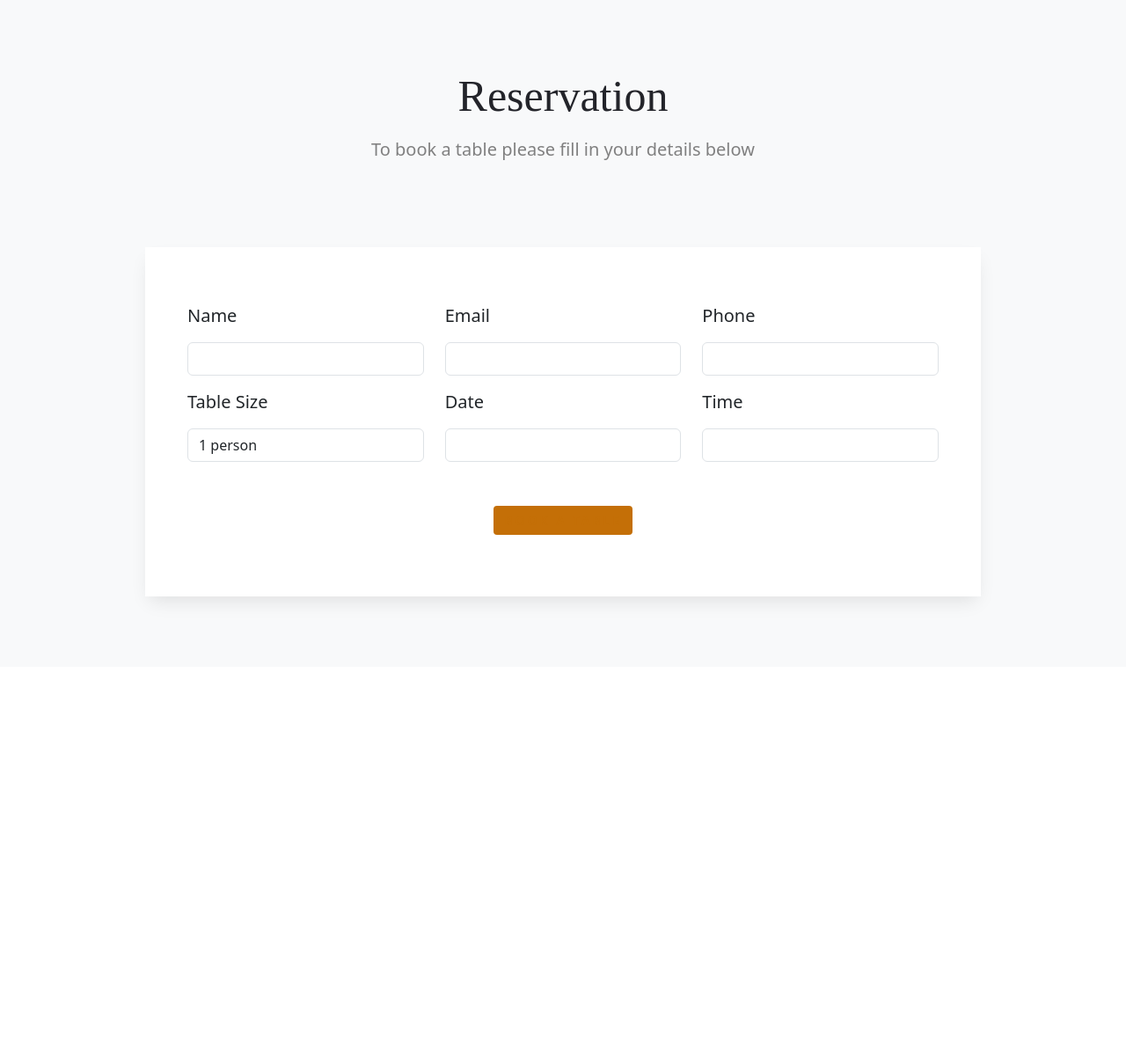
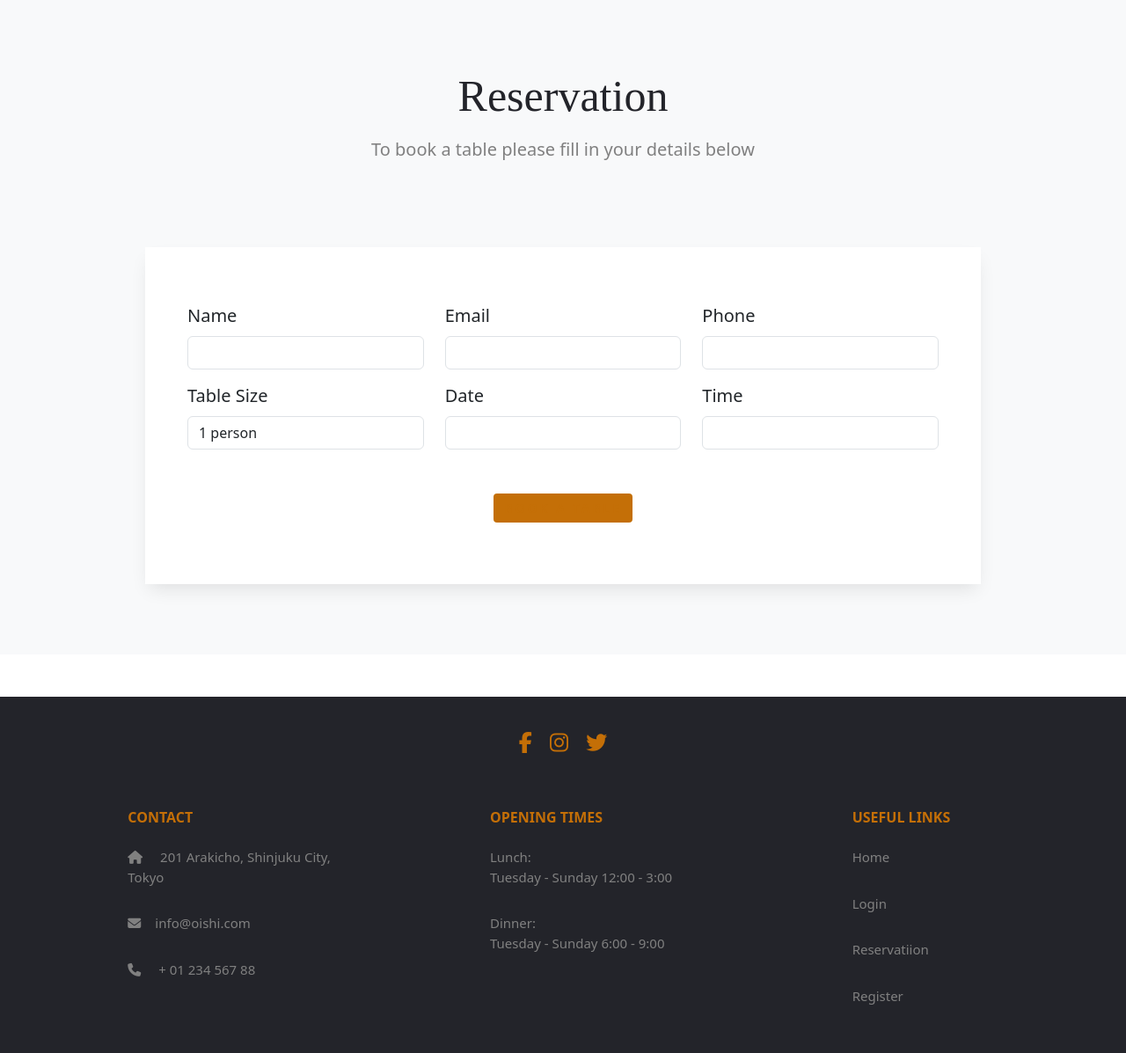
Before and after one commit to AndrewHyland757/Oishi_Restaurant, a Django app: page /register/ in a window 1280 px wide. Shown: the part 3986-5183 px from the top of the page at 88% size. Before the commit the page ends 4677 px from the top, so only its background shows below. Run offline with Django 3.2, Linux system fonts and the light colour scheme; some libraries are stand-ins or nearby versions; some web fonts are replaced.

Commit message:
Add reservation section, register section and footer section. Also, add styling for these sections in CSS.

```diff
--- a/bookings/static/css/style.css
+++ b/bookings/static/css/style.css
@@ -30,8 +30,8 @@
     display: block;
     width: 160px;
     text-align: center;
-    background-color: transparent;
-    margin-left: -80px;
+
+    margin-left: -87px;
 }
 .navbar>.container .navbar-brand-centered,
 .navbar>.container-fluid .navbar-brand-centered {
@@ -107,7 +107,7 @@ h1, h2, h3, h4, h5 {
       font-size: 14px;
     }
 
-    /*  CSS to style the chef section */
+/*  CSS to style the chef section */
 
 .chef-image{
     background-image:url("../images/chef2.jpg");
@@ -135,7 +135,7 @@ h1, h2, h3, h4, h5 {
 .form-label {
   font-size: 20px;
   margin-top: 15px;
-  margin-bottom: 15px; /* not working */
+ /* margin-bottom: 15px; */
   font-weight: normal;
 }
 
@@ -167,3 +167,10 @@ textarea.form-control {
 .btn.btn-outline-white:hover {
     border: 2px solid transparent;
 }
+
+ /*  CSS to style the reservation section */
+
+.footer-font p{
+    font-size: 15px;
+    font-weight: 400;
+  }
--- a/bookings/templates/bookings/_base.html
+++ b/bookings/templates/bookings/_base.html
@@ -16,8 +16,65 @@
 
 {% endblock content %}
 
+<!-- Section: Footer -->
+
+<footer class="text-center text-lg-start  text-muted mt-5 footer-font" style="background-color: #23242a; position: static;">
+    <!-- Footer Social media -->
+    <div class="row">
+      <div class="col-12 text-center pt-3">
+        <section class="mb-2 mt-3">
+          <a><i style="color:#c46f07; font-size: 24px;" class="fab fa-facebook-f p-2"></i
+          ></a>
+          <a><i style="color:#c46f07; font-size: 24px;" class="fab fa-instagram p-2"></i
+          ></a>
+          <a ><i style="color:#c46f07; font-size: 24px;" class="fab fa-twitter p-2"></i
+            ></a>
+        </section>
+      </div>
+    </div>
+
+    <!-- Footer Contact  -->
+    <section class="">
+      <div class="container text-center text-md-start mt-5">
+        <div class="row mt-3">
+          <div class="col-md-4 col-lg-3 col-xl-3 mx-auto mb-md-0 mb-4">
+            <h6 class="text-uppercase fw-bold mb-4" style="color:#c46f07">Contact</h6>
+            <p><i class="fas fa-home me-3"></i>  201 Arakicho, Shinjuku City, Tokyo</p>
+            <p><i class="fas fa-envelope me-3"></i>info@oishi.com</p>
+            <p><i class="fas fa-phone me-3"></i> + 01 234 567 88</p>
+          </div>
+          <div class="col-md-3 col-lg-4 col-xl-3 mx-auto mb-4">
+            <h6 class="text-uppercase fw-bold mb-4" style="color:#c46f07">Opening Times</h6>
+            <p>Lunch:<br>Tuesday - Sunday 12:00 - 3:00</p>
+            <p>Dinner:<br>Tuesday - Sunday 6:00 - 9:00</p>
+          </div>
+
+          <!-- Footer Links  -->
+          <div class="col-md-3 col-lg-2 col-xl-2 mx-auto mb-4">
+            <h6 class="text-uppercase fw-bold mb-4" style="color:#c46f07">
+              Useful links
+            </h6>
+            <p>
+              <a href="#!" class="text-reset" style="text-decoration: none;">Home</a>
+            </p>
+            <p>
+              <a href="#!" class="text-reset" style="text-decoration: none;">Login</a>
+            </p>
+            <p>
+              <a href="#!" class="text-reset" style="text-decoration: none;">Reservatiion</a>
+            </p>
+            <p>
+              <a href="#!" class="text-reset" style="text-decoration: none;">Register</a>
+            </p>
+          </div>
+        </div>
+      </div>
+    </section>
+  </footer>
 </body>
 
     <script src="https://cdn.jsdelivr.net/npm/bootstrap@5.3.2/dist/js/bootstrap.bundle.min.js"
       integrity="sha384-C6RzsynM9kWDrMNeT87bh95OGNyZPhcTNXj1NW7RuBCsyN/o0jlpcV8Qyq46cDfL" crossorigin="anonymous"></script>
+    <script src="https://kit.fontawesome.com/1002ac1991.js" crossorigin="anonymous"></script>
+
 </html>
--- a/bookings/views.py
+++ b/bookings/views.py
@@ -7,4 +7,4 @@ def index(request):
     return render(request, 'bookings/index.html')
 
 def register(request):
-    return render(request, 'bookings/index.html')
+    return render(request, 'bookings/register.html')
```
Also changed, not shown: bookings/templates/bookings/index.html (+7 -5 lines), bookings/templates/bookings/register.html (+41 -5 lines).
